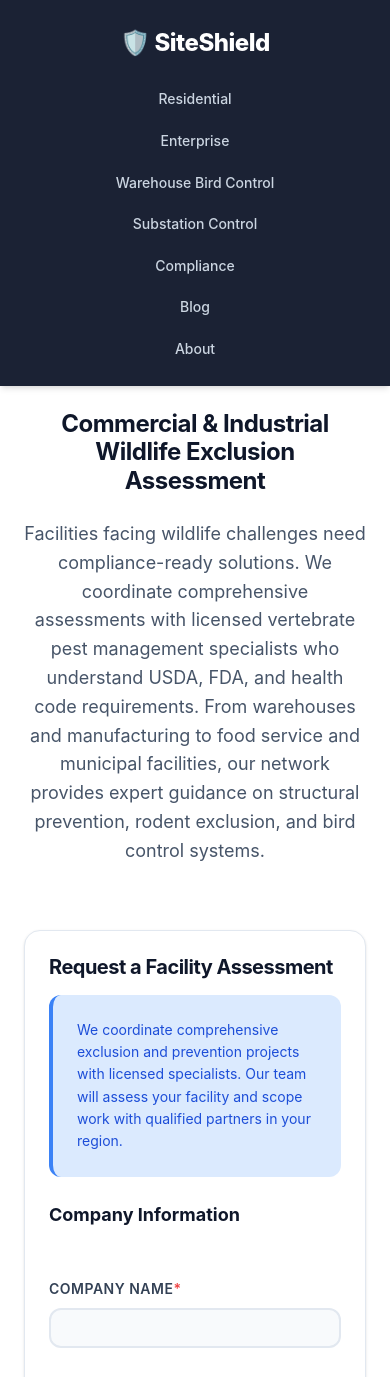
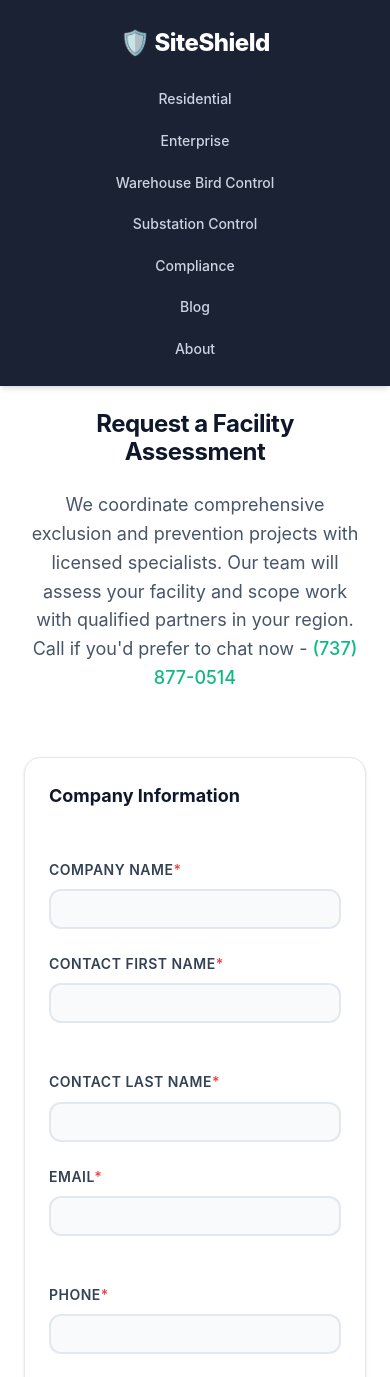
Before and after one commit to HansDandle/crittergitter, a Next.js app: page /enterprise in a window 390 px wide. Shown: the top 1377 px of the page. Built offline with nearby package versions, Linux system fonts and the light colour scheme.

Commit message:
Remove redundant form headers, improve phone visibility

```diff
--- a/app/enterprise/page.tsx
+++ b/app/enterprise/page.tsx
@@ -12,9 +12,9 @@ export default function EnterprisePage() {
   return (
     <main className="page-container">
       <div className="page-header">
-        <h1>Commercial & Industrial Wildlife Exclusion Assessment</h1>
+        <h1>Request a Facility Assessment</h1>
         <p>
-          Facilities facing wildlife challenges need compliance-ready solutions. We coordinate comprehensive assessments with licensed vertebrate pest management specialists who understand USDA, FDA, and health code requirements. From warehouses and manufacturing to food service and municipal facilities, our network provides expert guidance on structural prevention, rodent exclusion, and bird control systems.
+          We coordinate comprehensive exclusion and prevention projects with licensed specialists. Our team will assess your facility and scope work with qualified partners in your region. Call if you'd prefer to chat now - <PhoneLink />
         </p>
       </div>
 
--- a/app/globals.css
+++ b/app/globals.css
@@ -200,11 +200,22 @@ a:hover {
 .cta-phone {
   margin-top: var(--spacing-lg);
   font-size: var(--font-size-lg);
-  color: var(--color-slate-600);
+  color: rgba(255, 255, 255, 0.9);
 }
 
 .hero-phone a,
-.cta-phone a,
+.cta-phone a {
+  color: #ffffff;
+  font-weight: 700;
+  text-decoration: underline;
+  transition: opacity var(--transition);
+}
+
+.hero-phone a:hover,
+.cta-phone a:hover {
+  opacity: 0.85;
+}
+
 .call-option a {
   color: var(--color-primary);
   font-weight: 600;
@@ -212,8 +223,6 @@ a:hover {
   transition: color var(--transition);
 }
 
-.hero-phone a:hover,
-.cta-phone a:hover,
 .call-option a:hover {
   color: var(--color-primary-dark);
   text-decoration: underline;
--- a/app/residential/page.tsx
+++ b/app/residential/page.tsx
@@ -12,9 +12,9 @@ export default function ResidentialPage() {
   return (
     <main className="page-container">
       <div className="page-header">
-        <h1>Residential Animal Removal & Exclusion Assessment</h1>
+        <h1>Request a Home Assessment</h1>
         <p>
-          If you're experiencing wildlife in your home or on your property, we coordinate assessments with licensed animal removal and wildlife exclusion specialists. Describe your situation and we'll match you with qualified professionals to evaluate your property and discuss solutions.
+          We coordinate wildlife removal and exclusion with licensed specialists in your area. Describe your situation below and we'll match you with qualified professionals. Call if you'd prefer to chat now - <PhoneLink />
         </p>
       </div>
 
--- a/components/EnterpriseForm.tsx
+++ b/components/EnterpriseForm.tsx
@@ -189,12 +189,6 @@ export const EnterpriseForm: React.FC<EnterpriseFormProps> = ({ onSuccess }) =>
 
   return (
     <form onSubmit={handleSubmit} className="enterprise-form">
-      <h2>Request a Facility Assessment</h2>
-      <p className="form-note">
-        We coordinate comprehensive exclusion and prevention projects with licensed specialists.
-        Our team will assess your facility and scope work with qualified partners in your region.
-      </p>
-
       {message && <div className={`form-message ${errors._general ? 'error' : 'success'}`}>{message}</div>}
 
       <fieldset>
--- a/components/ResidentialForm.tsx
+++ b/components/ResidentialForm.tsx
@@ -159,11 +159,6 @@ export const ResidentialForm: React.FC<ResidentialFormProps> = ({ onSuccess }) =
 
   return (
     <form onSubmit={handleSubmit} className="residential-form">
-      <h2>Request an Assessment</h2>
-      <p className="form-note">
-        We connect you with licensed professionals. Services are provided by independent specialists in your area.
-      </p>
-
       {message && <div className={`form-message ${errors._general ? 'error' : 'success'}`}>{message}</div>}
 
       <fieldset>
```
